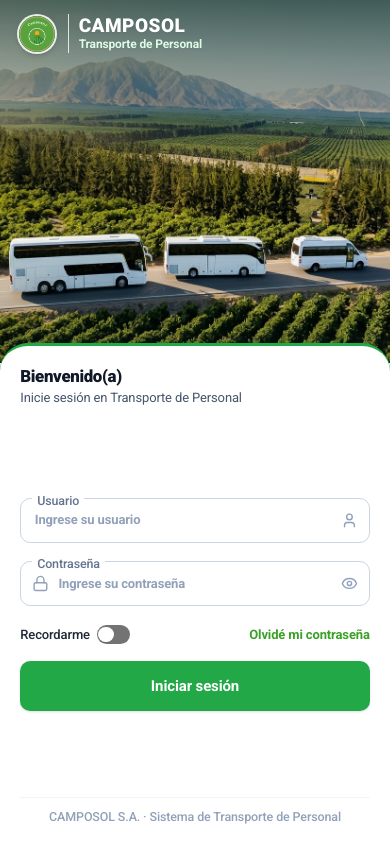
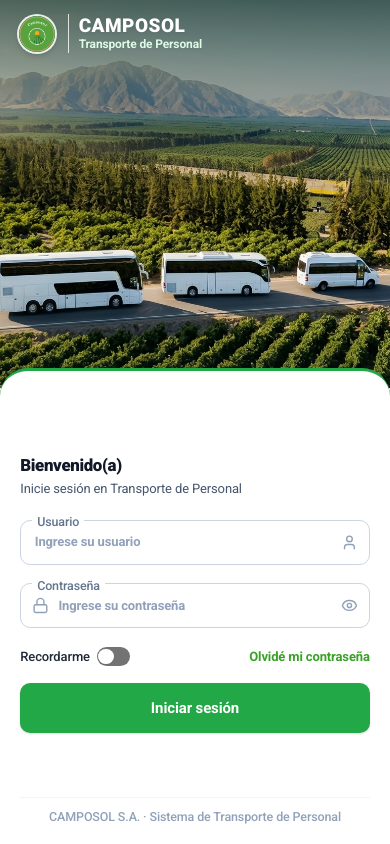
Before and after one commit to jhonatanparedes563-rgb/Transporte-Camposol, a React (Vite) app: page / in a window 390 px wide. Built offline with nearby package versions, Linux system fonts and the light colour scheme; no server answers; the database is empty.

Commit message:
style(login): adjust layout for better responsiveness
Increase header height and vertical spacing in the login container to improve visual balance and mobile accessibility.

```diff
--- a/src/components/LoginScreen.tsx
+++ b/src/components/LoginScreen.tsx
@@ -152,7 +152,7 @@ export const LoginScreen: React.FC<LoginScreenProps> = ({ onLoginSuccess }) => {
       </div>
 
       {/* CABECERA PANORÁMICA EN MÓVIL / TABLET (Luminosa, viva, con logo visible arriba y 3 unidades completas) */}
-      <div className="lg:hidden relative w-full h-[43dvh] min-h-[290px] max-h-[385px] shrink-0 overflow-hidden bg-[#15803D]">
+      <div className="lg:hidden relative w-full h-[46dvh] min-h-[300px] max-h-[400px] shrink-0 overflow-hidden bg-[#15803D]">
         {!heroImgFailed ? (
           <img
             src={imgValleyFleetBg}
@@ -244,17 +244,16 @@ export const LoginScreen: React.FC<LoginScreenProps> = ({ onLoginSuccess }) => {
           <div className="flex-1 lg:flex-none flex flex-col justify-between bg-white rounded-t-[28px] lg:rounded-[24px] px-6 pt-6 pb-5 sm:p-7 shadow-[0_-10px_28px_rgba(15,23,42,0.14)] lg:shadow-2xl border-t-[3px] border-[#22A846] lg:border lg:border-white/80 lg:border-t-4 lg:border-t-[#22A846]">
             {/* VISTA: INICIAR SESIÓN */}
             {viewMode === 'login' && (
-              <>
+              <div className="my-auto py-2 space-y-5">
                 <div>
                   <h1 className="text-[26px] sm:text-[28px] font-extrabold text-[#111827] tracking-tight leading-tight">
                     Bienvenido(a)
                   </h1>
-                  <p className="text-[14.5px] font-normal text-slate-600 mt-0.5 leading-snug">
+                  <p className="text-[14.5px] font-normal text-slate-600 mt-1 leading-snug">
                     Inicie sesión en Transporte de Personal
                   </p>
                 </div>
 
-                <div className="my-auto py-4 lg:py-5 space-y-4">
                 {errorMessage && (
                   <div
                     id="login-error-box"
@@ -376,7 +375,6 @@ export const LoginScreen: React.FC<LoginScreenProps> = ({ onLoginSuccess }) => {
                     </button>
                   </form>
               </div>
-              </>
             )}
 
             {/* VISTA: RECUPERAR CONTRASEÑA */}
```
Lines whose indentation alone changed are shown as unchanged.
